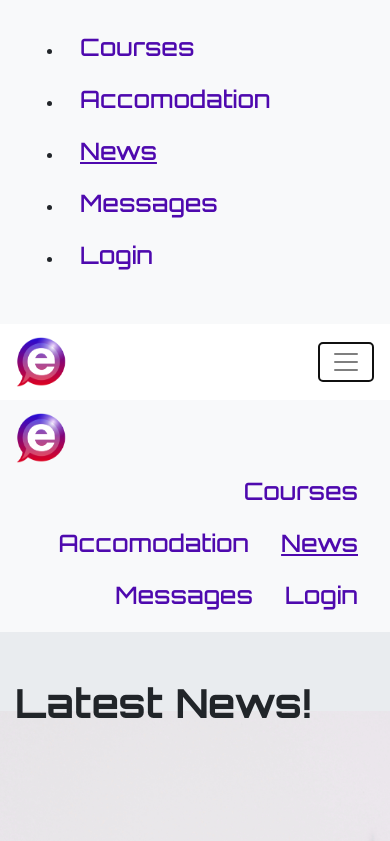
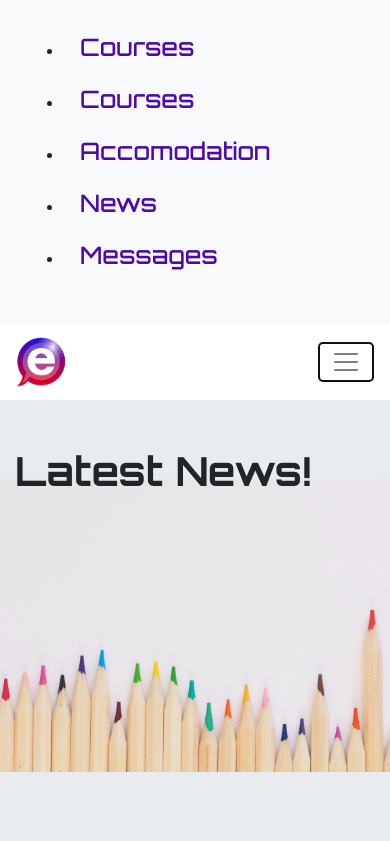
Before and after one commit to analogsin/E-uni, a plain HTML site: page news.html in a window 390 px wide. Both pictures are taken after a click on the button "Toggle navigation". Shown: the top 841 px of the page. Drawn offline with nearby package versions, Linux system fonts and the light colour scheme.

Commit message:
mobile menu issues

```diff
--- a/news.html
+++ b/news.html
@@ -9,7 +9,6 @@
 	<title>school management system</title>
 </head>
 <body>
-	 <!-- Mobile Menu -->
 <div class="pos-f-t mobile-menu">
 		<div class="collapse" id="navbarToggleExternalContent">
 			<div class="bg-light p-4">
@@ -17,18 +16,17 @@
 					<li class="nav-item">
 						<a class="nav-link" href="courses.html">Courses</a>
 					</li>
-
+					<li class="nav-item">
+						<a class="nav-link" href="courses.html">Courses</a>
+					</li>
 					<li class="nav-item">
 						<a class="nav-link" href="accomodation.html">Accomodation</a>
 					</li>
 					<li class="nav-item">
-        <a class="nav-link active" href="news.html">News</a>
+						<a class="nav-link" href="news.html">News</a>
 					</li>
 					<li class="nav-item">
 						<a class="nav-link" href="messages.html">Messages</a>
-      </li>
-       <li class="nav-item">
-        <a class="nav-link" href="messages.html">Login</a>
 					</li>
 
 				</ul>
@@ -44,9 +42,11 @@
 			</button>
 		</nav>
 	</div>
-	<nav class="navbar navbar-light bg-light">
+	<!-----------mobile menu------>
+
+	<nav class=" main-menu navbar navbar-light bg-light">
 		<a class="navbar-brand" href="index.html">
-			<img src="res/logo.png" width="50" height="50" class="d-inline-block align-top" alt="">
+			<img src="logo.png" width="50" height="50" class="d-inline-block align-top" alt="">
 		</a>
 		<ul class="nav justify-content-end">
 			<li class="nav-item">
@@ -56,7 +56,7 @@
 				<a class="nav-link" href="accomodation.html">Accomodation</a>
 			</li>
 			<li class="nav-item">
-				<a class="nav-link active" href="news.html">News</a>
+				<a class="nav-link" href="news.html">News</a>
 			</li>
 			<li class="nav-item">
 				<a class="nav-link" href="messages.html">Messages</a>
```
Also changed, not shown: accomodation.html (+1 -1 lines), messages.html (+8 -10 lines). Lines whose indentation alone changed are shown as unchanged.
